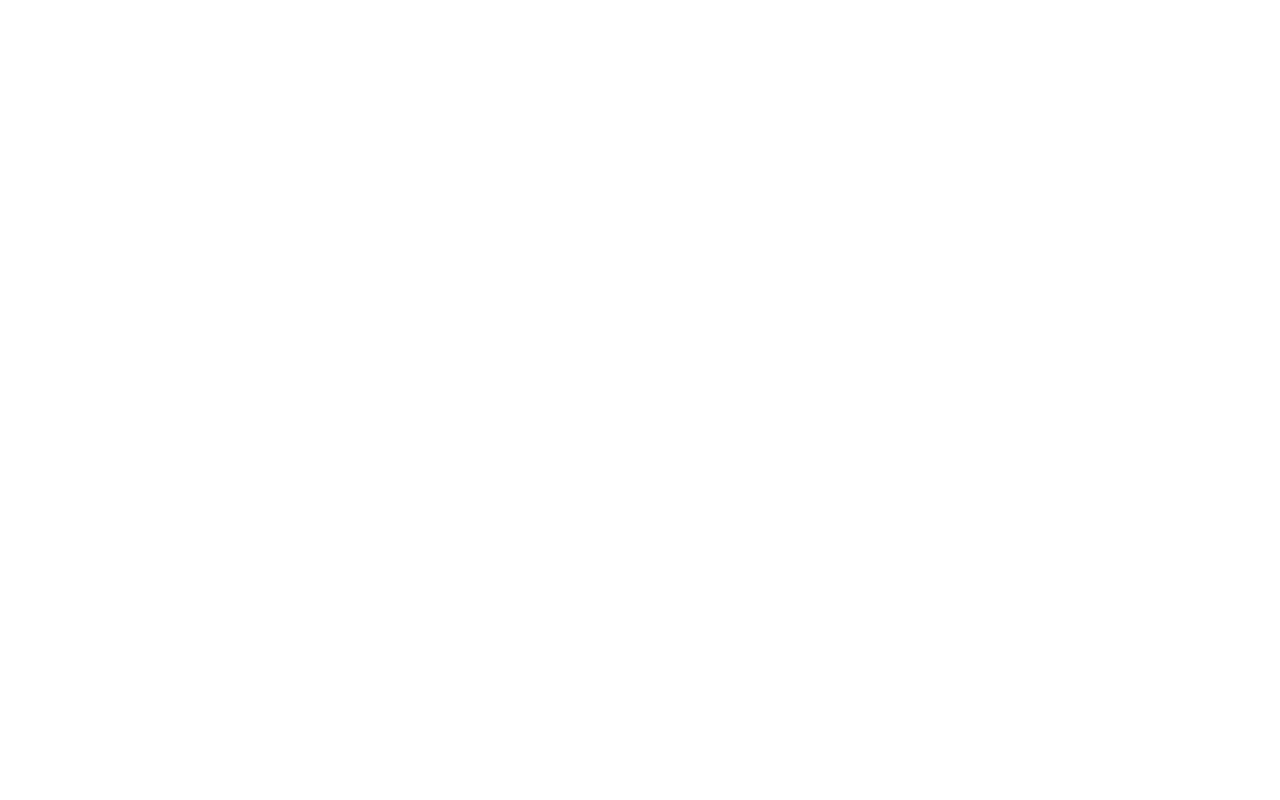
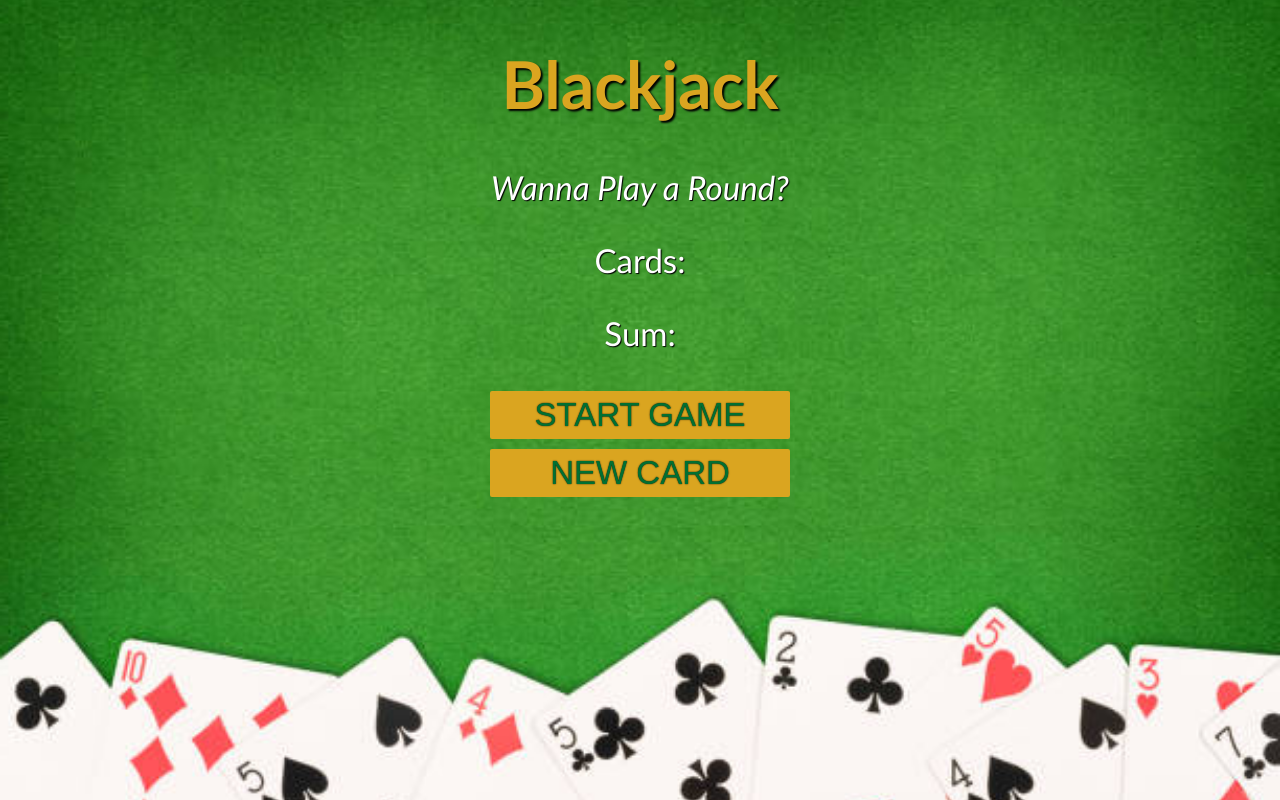
Before and after one commit to mekaseba/blackjack, a plain HTML site: page index.htm in a window 1280 px wide. Drawn offline with Linux system fonts and the light colour scheme.

Commit message:
sum progress

```diff
--- a/index.htm
+++ b/index.htm
@@ -1,7 +1,17 @@
 <!DOCTYPE html>
 <html>
     <head>
+        <link rel="stylesheet" href="styles.css">
+    </head>
+    <body>
+        <h1>Blackjack</h1>
+        <div class="play">
+            <p id="msg-el">Wanna Play a Round?</p>
+            <p id="card-el">Cards:</p>
+            <p id="sum-el">Sum:</p>
+        </div>
+        <button id="start" onclick="start()">START GAME</button><br>
+        <button id="draw" onclick="draw()">NEW CARD</button>
         <script src="index.js"></script>
-    </head>
-    <body></body>
+    </body>
 </html>
--- a/index.js
+++ b/index.js
@@ -1,11 +1,30 @@
-let firstCard = 11
-let secondCard = 10
-let sum = firstCard + secondCard + 3
+let firstCard = 10
+let secondCard = 2
+let sum = firstCard + secondCard
+let hasBlackJack = false
+let isAlive = true
+let message = ""
+let msgEl = document.getElementById("msg-el")
+let sumEl = document.getElementById("sum-el")
+let cardEl = document.getElementById("card-el")
 
-if (sum < 21) {
-    console.log("Do you wanna draw a new card? 🙂")
-} else if (sum === 21) {
-    console.log("Wohoo! You've got Blackjack! 🥳")
-} else {
-    console.log("You're outta the game. 😭")
+function start() {
+    sumEl.innerText = "Sum: " + sum
+    cardEl.innerText = "Cards: " + firstCard + " & " + secondCard
+    if (sum <= 20) {
+        message = "Do you wanna draw a new card?"
+    } else if (sum === 21) {
+        message = "Wohoo! You've got Blackjack!"
+        hasBlackJack = true
+    } else {
+        message = "You're outta the game!"
+        isAlive = false
+    }
+    msgEl.innerText = message
 }
+
+function draw() {
+    let newCard = 2
+    sum += newCard
+    start()
+}
--- a/styles.css
+++ b/styles.css
@@ -0,0 +1,39 @@
+html {
+    height: 100%;
+}
+body {
+    background-repeat: no-repeat;
+    background-size: cover;
+    background-position: center;
+    background-image: url(casino.jpg);
+    text-align: center;
+    font-family: 'Trebuchet MS', 'Lucida Sans Unicode', 'Lucida Grande', 'Lucida Sans', Arial, sans-serif;
+    margin: 20px;
+}
+h1 {
+    color: goldenrod;
+    font-size: 66px;
+    text-shadow: 2px 2px 2px black;
+    text-align: center;
+}
+.play {
+    font-size: 33px;
+    text-shadow: 1px 1px 1px black;
+    color: white;
+}
+#msg-el {
+    font-style: italic;
+}
+button {
+    align-items: center;
+    font-size: 33px;
+    text-shadow: 0 0 1.5px black;
+    color: #016f32;
+    width: 300px;
+    background: goldenrod;
+    border: none;
+    border-radius: 2px;
+    padding: 5px 2px;
+    margin-top: 5px;
+    margin-bottom: 5px;
+}
```
Also changed, not shown: casino.jpg (added).
